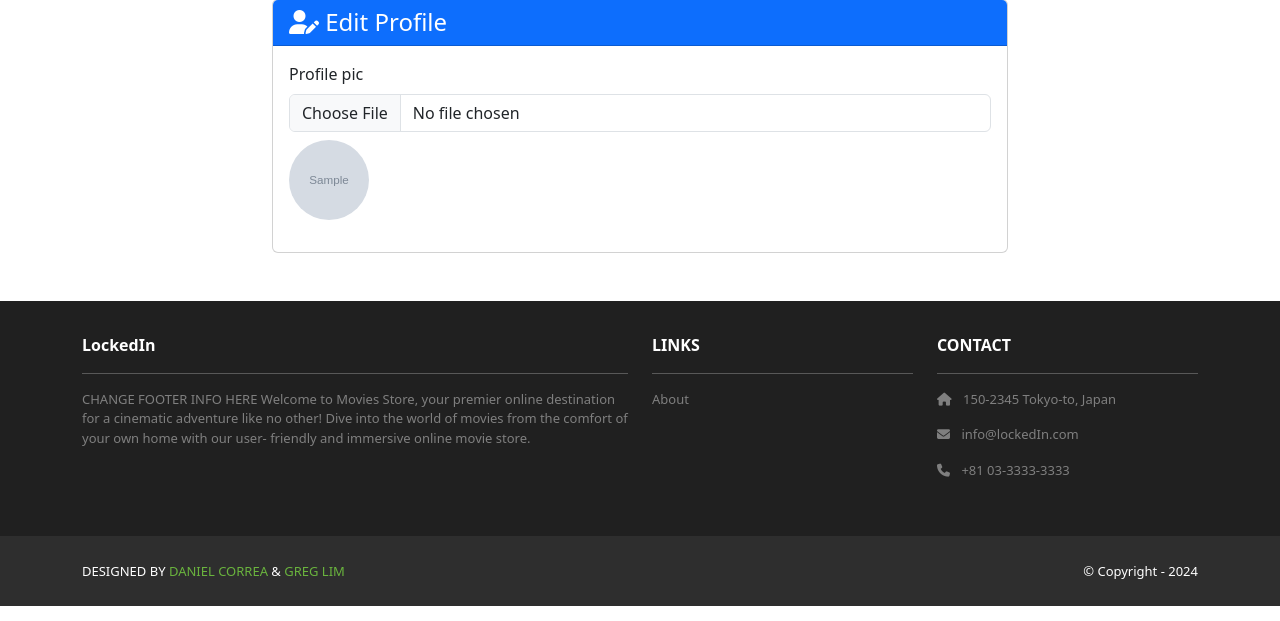
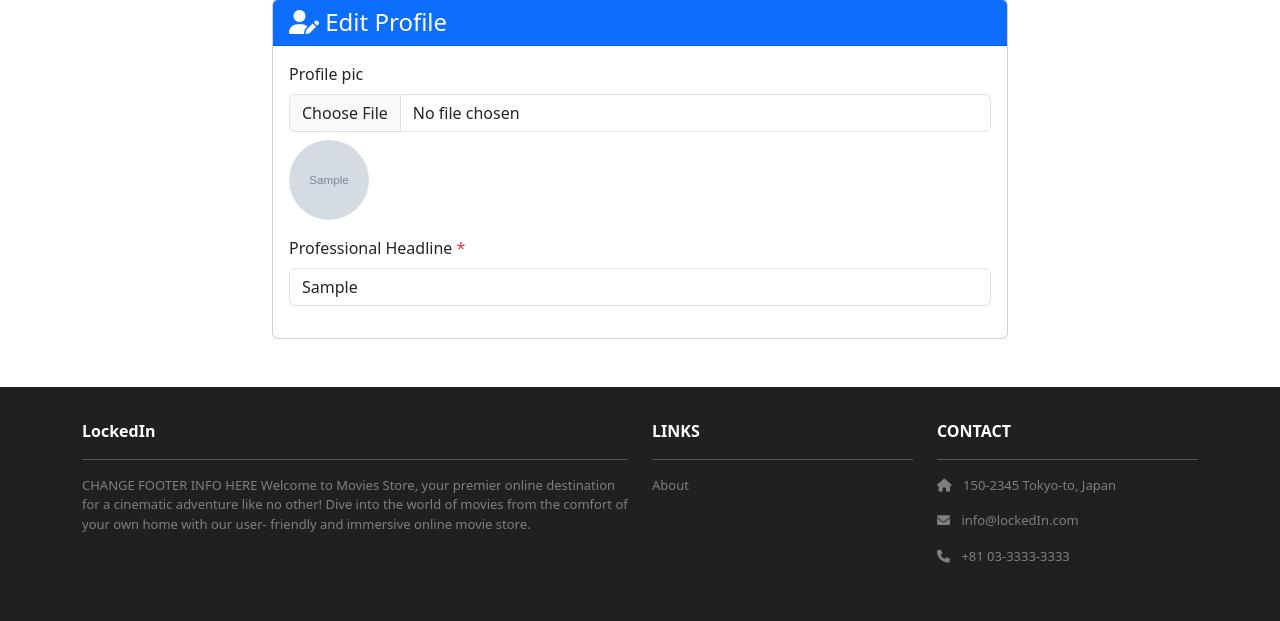
Before and after one commit to StealthyFearZ/lockedin, a Django app: page /profiles/edit/ in a window 1280 px wide. Shown: the part 107-728 px from the top of the page. Run offline with Django 5.2, Linux system fonts and the light colour scheme; a user stored in the database is signed in; tables that the repository leaves empty hold one stand-in row (values such as "Sample post"); grey boxes marked "Sample" are stand-in pictures; some libraries are stand-ins or nearby versions.

Commit message:
Added Headline section

```diff
--- a/lockedin/profiles/templates/profiles/profile_form.html
+++ b/lockedin/profiles/templates/profiles/profile_form.html
@@ -30,6 +30,13 @@
                         </div>
 
                         <!-- ADD HEADLINE-->
+                        <div class="mb-3">
+                            <!-- Make sure that it is Required-->
+                            <label for="{{ form.headline.id_for_label }}" class="form-label">
+                                {{ form.headline.label }} <span class="text-danger">*</span>
+                            </label>
+                            {{ form.headline }}
+                        </div>
 
                         <!-- ADD ABOUT-->
 
```
